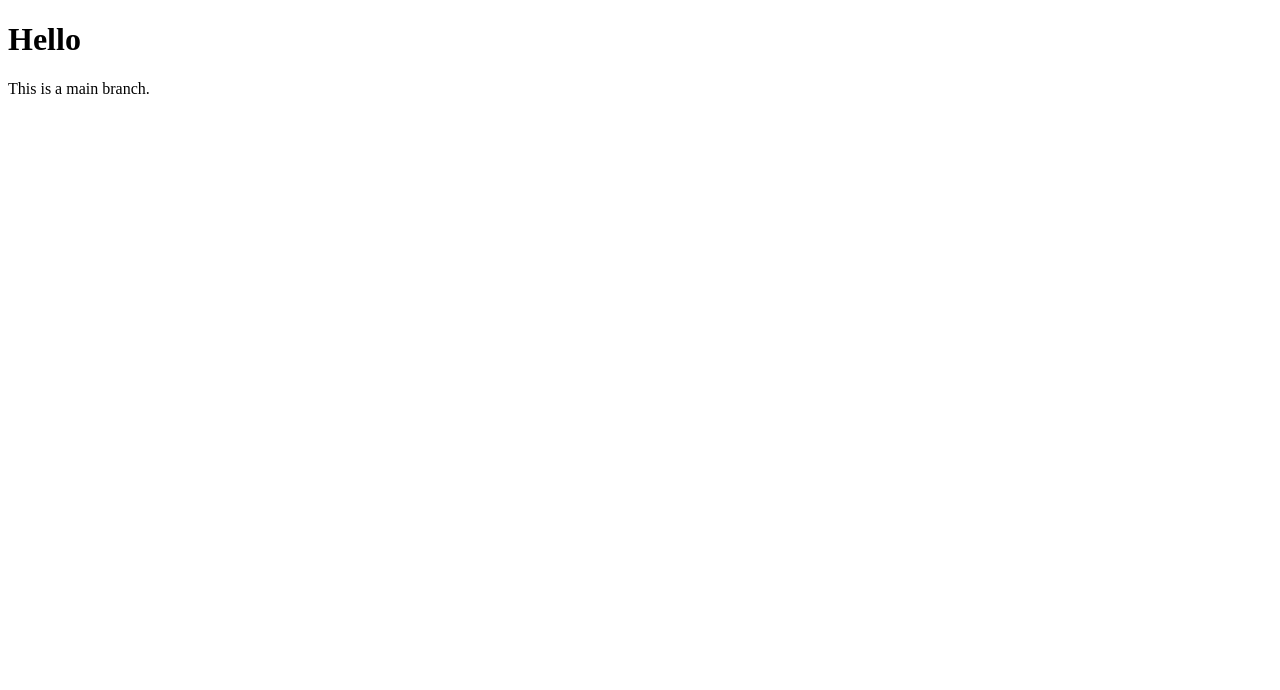
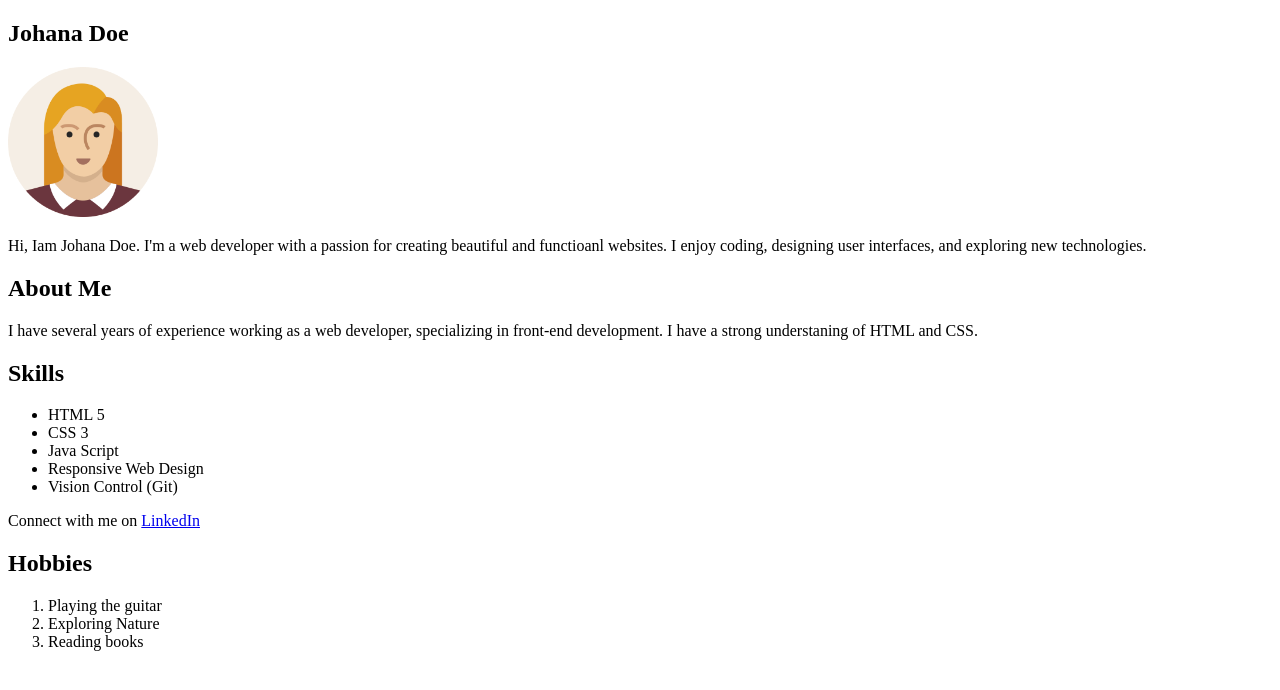
Before and after one commit to AlexaVas/first_day, a plain HTML site: page index.html in a window 1280 px wide. Drawn offline with Linux system fonts and the light colour scheme.

Commit message:
Creating a profile template

```diff
--- a/index.html
+++ b/index.html
@@ -1,14 +1,64 @@
+<!-- @format -->
+
 <!DOCTYPE html>
 <html lang="en">
-<head>
-    <meta charset="UTF-8">
-    <meta http-equiv="X-UA-Compatible" content="IE=edge">
-    <meta name="viewport" content="width=device-width, initial-scale=1.0">
+  <head>
+    <meta charset="UTF-8" />
+    <meta name="viewport" content="width=device-width, initial-scale=1.0" />
     <title>Document</title>
-</head>
-<body>
-    <h1>Hello</h1>
-    <p>This is a main branch.</p>
+  </head>
+  <body>
+    <section>
+      <h1>Johana Doe</h1>
+      <img
+        style="width: 150px; height: 150px"
+        ;
+        src="403023_avatar_user_woman_female_person_icon.png"
+        alt="avatar" />
 
-</body>
+      <article>
+        <p>
+          Hi, Iam Johana Doe. I'm a web developer with a passion for creating
+          beautiful and functioanl websites. I enjoy coding, designing user interfaces, and exploring new technologies.
+        </p>
+      </article>
+    </section>
+
+    <section>
+      <h2><strong>About Me</strong></h2>
+
+      <article>
+        <p>I have several years of experience working as a web developer, specializing in front-end development. I have a strong understaning of HTML and CSS.</p>
+      </article>
+    </section>
+
+    <section>
+      <h2>Skills</h2>
+
+      <article>
+        <ul>
+          <li>HTML 5</li>
+          <li>CSS 3</li>
+          <li>Java Script</li>
+          <li>Responsive Web Design</li>
+          <li>Vision Control (Git)</li>
+        </ul>
+
+        <p>
+          Connect with me on
+          <a href="https://www.linkedin.com/feed/">LinkedIn</a>
+        </p>
+      </article>
+    </section>
+
+    <section>
+      <h2>Hobbies</h2>
+
+      <ol>
+        <li>Playing the guitar</li>
+        <li>Exploring Nature</li>
+        <li>Reading books</li>
+      </ol>
+    </section>
+  </body>
 </html>
```
Also changed, not shown: 403023_avatar_user_woman_female_person_icon.png (added).
